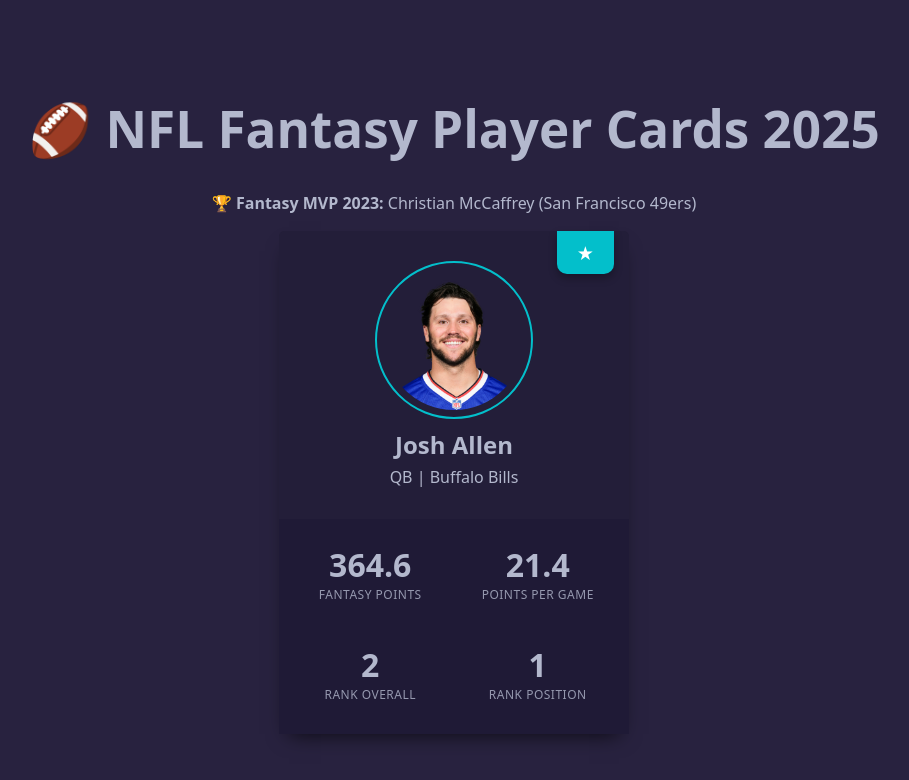
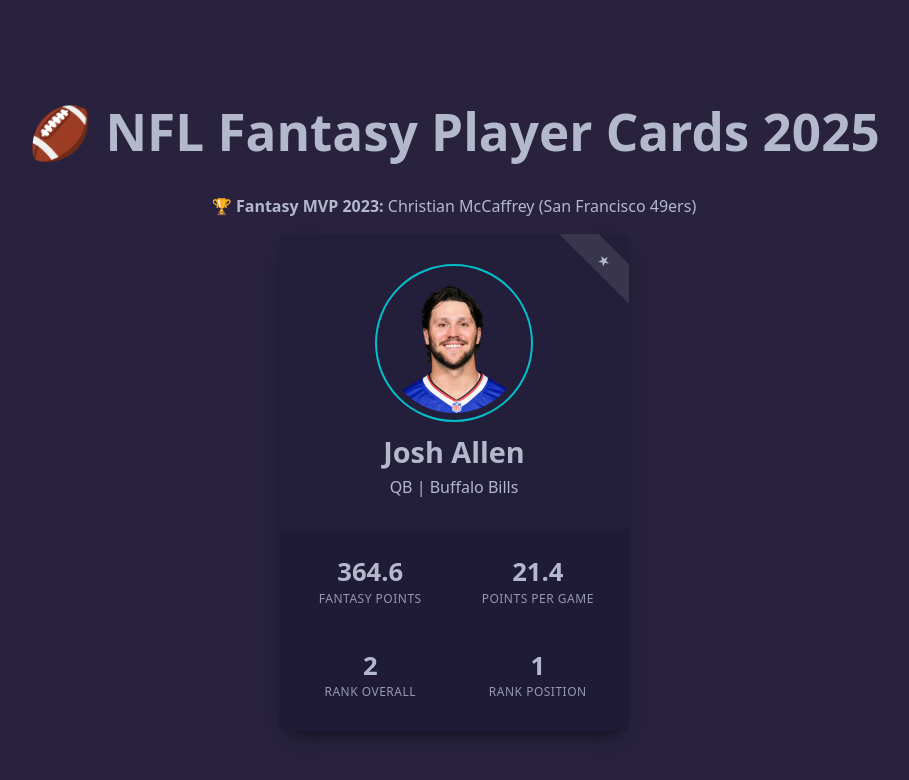
Before and after one commit to krausinski/nfl-fantasy-player-cards-25, a React (Vite) app: page / in a window 1280 px wide. Shown: the top 780 px of the page, without its empty margins (186-1095 px from the left). Built offline with nearby package versions, Linux system fonts and the light colour scheme.

Commit message:
add favorite state and button

```diff
--- a/src/App.jsx
+++ b/src/App.jsx
@@ -8,6 +8,20 @@
 
 function App() {
   const player = players[0]
+
+  const [favorites, setFavorites] = useState([]);
+
+  function toggleFavorite(id) {
+    setFavorites(prev => {
+      if (prev.includes(id)) {
+        console.log("❌ removing from favorites");
+        return prev.filter(fav => fav !== id);
+      } else {
+        console.log("✅ adding to favorites");
+        return [...prev, id];
+      }
+    });
+  }
 
   return (
     <>
@@ -23,7 +37,11 @@
           justifyContent: "center"
         }}
       >
-        <PlayerCard player={player} />
+        <PlayerCard
+          player={player}
+          isFavorite={favorites.includes(player.id)}
+          onToggleFavorite={toggleFavorite}
+        />
       </div>
     </>
   )
--- a/src/components/PlayerCard.css
+++ b/src/components/PlayerCard.css
@@ -1,6 +1,7 @@
 .card {
     background-color: #231e39;
     border-radius: 5px;
+    /* border: 2px solid rgba(255,215,0,0.4); */
     box-shadow: 0px 10px 20px -10px rgba(0, 0, 0, 0.75);
     color: #b3b8cd;
     padding-top: 30px;
@@ -8,10 +9,12 @@
     width: 350px;
     max-width: 100%;
     text-align: center;
+    overflow: hidden;
 }
 
 .card h2 {
     margin: 2px 0px;
+    font-size: 1.8rem;
 }
 
 .playerPic {
@@ -24,24 +27,55 @@
   /* background-color: beige; */
 }
 
-.favorite-btn {
+.fav-btn {
+    /* background-color: #1f1a36;
+    color: #b3b8cd;
+    border: 1px solid #b3b8cd;
+    border-radius: 2px;
     position: absolute;
-    top: 0;
-    right: 15px;
-    background-color: #03bfcb;
-    color: white;
+    top: 8px;
+    right: 16px;
+    padding: 4px 12px; */
+    /* font-size: 0.8em; */
+    /* margin-top: 1.5em; */
+    /* position: absolute;
+    top: 12px;
+    right: 12px;
+    width: 36px;
+    height: 36px;
+    border-radius: 50%;
+    color: gold;
+    background: rgba(255,215,0,0.15); */
+    position: absolute;
+    top: 12px;
+    right: -36px;
+
+    width: 120px;
+    height: 28px;
+
+    display: flex;
+    align-items: center;
+    justify-content: center;
+
+    transform: rotate(45deg);
+
+    background: rgba(255,255,255,0.10);
+    color: #b3b8cd;
+
     border: none;
-    padding: 8px 20px;
-    font-size: 1.2rem;
     cursor: pointer;
-    border-radius: 0 0 10px 10px;
-    box-shadow: 0px 4px 8px rgba(0, 0, 0, 0.3);
-    transition: transform 0.2s;
+
+    font-size: 14px;
 }
 
-.favorite-btn:hover {
-    transform: translateY(2px);
-    background-color: #02a3ad;
+.fav-btn:hover {
+  background: rgba(255,255,255,0.15);
+  color: #ffd700;
+}
+
+.fav-btn.active {
+  background: rgba(255,255,255,0.15);
+  color: #ffd700;
 }
 
 .stats {
@@ -60,7 +94,7 @@
 }
 
 .stat-value {
-    font-size: 2.0rem;
+    font-size: 1.6rem;
     font-weight: bold;
     /* color: #03bfcb; */
     margin-bottom: 5px;
--- a/src/components/PlayerCard.jsx
+++ b/src/components/PlayerCard.jsx
@@ -1,14 +1,20 @@
 import './PlayerCard.css'
 
-const PlayerCard = ({ player }) => {
+const PlayerCard = ({ player, isFavorite, onToggleFavorite }) => {
     return(
         <div className='card'>
-            <button className="favorite-btn">★</button>
+            <button
+                className={`fav-btn ${isFavorite ? "active" : ""}`}
+                onClick={() => onToggleFavorite(player.id)}
+            >
+                ★
+            </button>
             <img className="playerPic" src={`/players/${player.id}.png`} />
             <h2>{player.name}</h2>
             <p style={{margin: 0}}>
                 {player.position} | {player.team}
             </p>
+
 
             {/* <img className="teamLogo" src={`https://a.espncdn.com/i/teamlogos/nfl/500/scoreboard/${player.teamShort}.png`} /> */}
 
```
